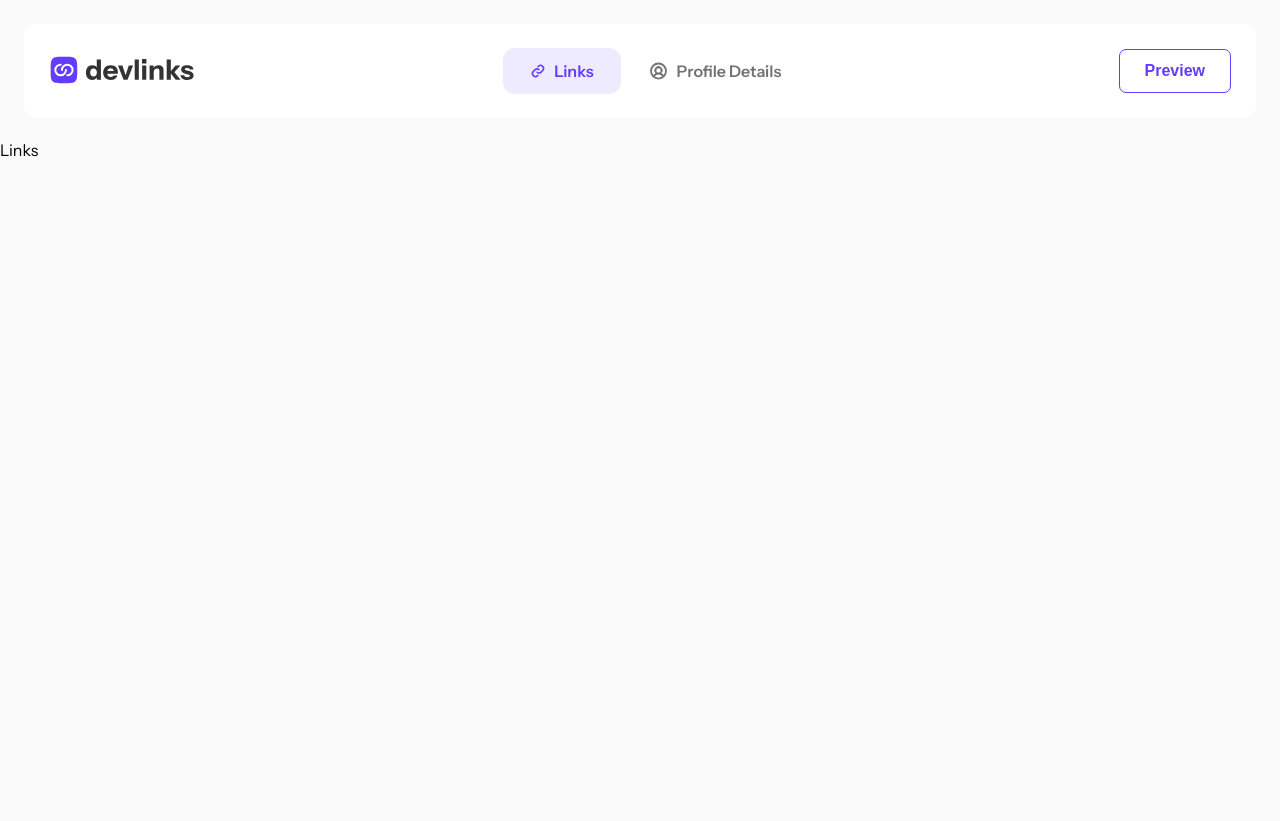
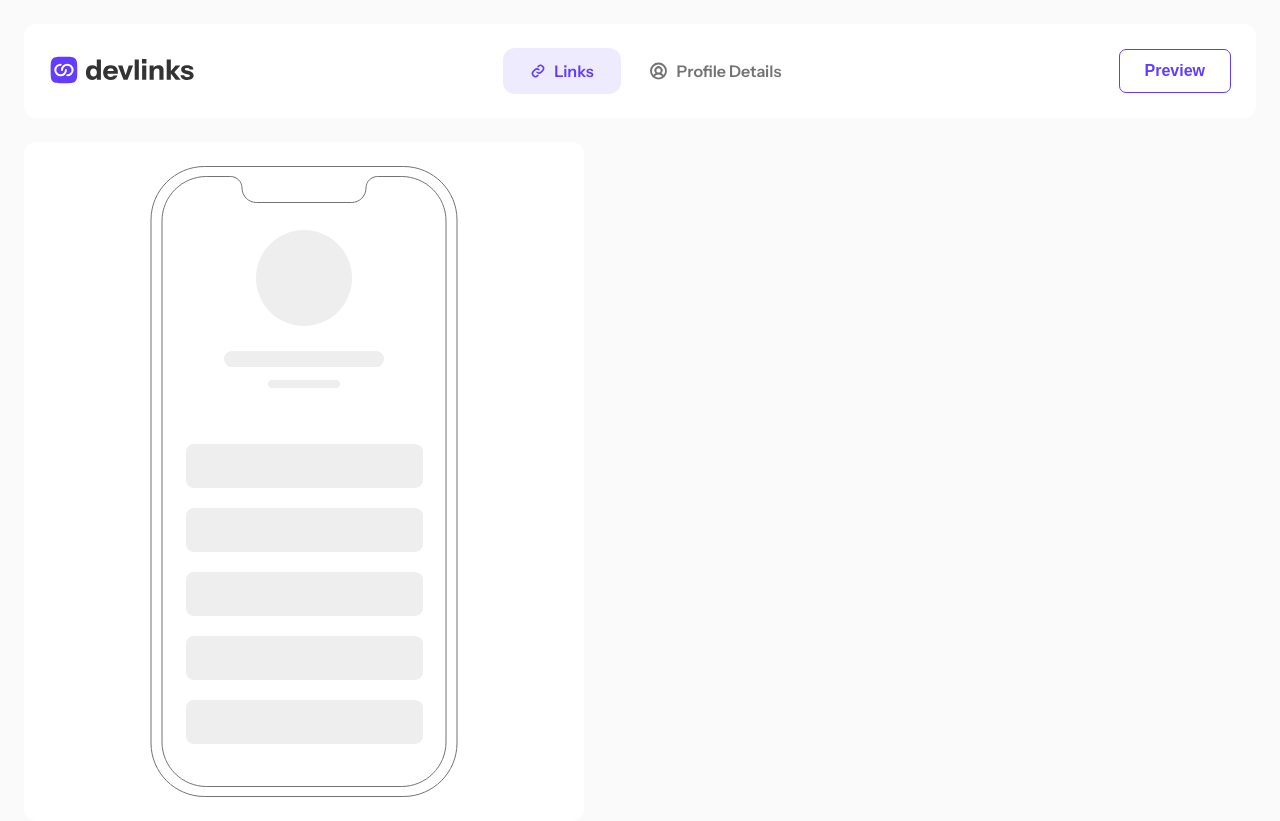
Before and after one commit to SwiichyCode/-FM-devlinks, a Next.js app: page /home/links in a window 1280 px wide. Before the commit the page ends 800 px from the top, so only its background shows below. Built offline with nearby package versions, Linux system fonts and the light colour scheme; sample sign-in values are in the browser's storage.

Commit message:
feat: Implementation of the skeleton preview

```diff
--- a/src/app/(pages)/home/_components/Header/index.tsx
+++ b/src/app/(pages)/home/_components/Header/index.tsx
@@ -1,3 +1,4 @@
+"use client";
 import { useWindowSize } from "usehooks-ts";
 import Logo from "@/app/components/common/Logo";
 import Navigation from "../Navigation";
--- a/src/app/(pages)/home/_components/Navigation/index.tsx
+++ b/src/app/(pages)/home/_components/Navigation/index.tsx
@@ -1,3 +1,4 @@
+"use client";
 import { usePathname } from "next/navigation";
 import { URL } from "@/app/constants/url.constant";
 import LinkIcon from "/public/images/icon-link.svg";
@@ -11,14 +12,14 @@ export default function Navigation() {
     <S.NavigationWrapper>
       <S.NavigationLink
         href={URL.LINKS}
-        className={pathname === URL.LINKS ? "active" : undefined}
+        active={pathname === URL.LINKS ? true : false}
       >
         <LinkIcon />
         <span>Links</span>
       </S.NavigationLink>
       <S.NavigationLink
         href={URL.PROFILE}
-        className={pathname === URL.PROFILE ? "active" : undefined}
+        active={pathname === URL.PROFILE ? true : false}
       >
         <ProfileIcon />
         <span>Profile Details</span>
--- a/src/app/(pages)/home/_components/Navigation/styles.ts
+++ b/src/app/(pages)/home/_components/Navigation/styles.ts
@@ -6,12 +6,15 @@ export const NavigationWrapper = styled.nav`
   ${({ theme }) => theme.mixins.flexAlignCenter};
 `;
 
-export const NavigationLink = styled(Link)`
+export const NavigationLink = styled(Link).withConfig({
+  shouldForwardProp: (prop) => !["active"].includes(prop),
+})<{ active: boolean }>`
   ${({ theme }) => theme.mixins.flexAlignCenter};
   font-size: 1.6rem;
   font-weight: 600;
   line-height: 2.4rem;
-  color: var(--grey);
+  color: ${({ active }) => (active ? "var(--purple)" : "var(--grey)")};
+  background-color: ${({ active }) => (active ? "var(--purple-300)" : "none")};
   border-radius: var(--rounded);
   text-decoration: none;
   padding: 1.1rem 2.7rem;
@@ -22,11 +25,6 @@ export const NavigationLink = styled(Link)`
     color: var(--purple);
   }
 
-  &.active {
-    color: var(--purple);
-    background-color: var(--purple-300);
-  }
-
   @media screen and (max-width: ${breakpoints.tablet}) {
     span {
       display: none;
--- /dev/null
+++ b/src/app/(pages)/home/_components/Preview/index.tsx
@@ -0,0 +1,36 @@
+"use client";
+import { useEffect, useState } from "react";
+import * as S from "./styles";
+
+export default function Preview() {
+  const [isLoading, setIsLoading] = useState(true);
+
+  // Fake loading
+  useEffect(() => {
+    if (isLoading) {
+      setTimeout(() => {
+        setIsLoading(false);
+      }, 4000);
+    }
+  }, []);
+
+  return (
+    <S.PreviewContainer>
+      <S.IllustrationMockup>
+        <S.PreviewResult>
+          <S.PreviewHeader>
+            <S.SkeletonImage isLoading={isLoading} />
+            <S.SkeletonFullName isLoading={isLoading} />
+            <S.SkeletonWebsite isLoading={isLoading} />
+          </S.PreviewHeader>
+
+          <S.PreviewLinks>
+            {[...Array(5)].map((_, index) => (
+              <S.SkeletonLink key={index} isLoading={isLoading} />
+            ))}
+          </S.PreviewLinks>
+        </S.PreviewResult>
+      </S.IllustrationMockup>
+    </S.PreviewContainer>
+  );
+}
--- /dev/null
+++ b/src/app/(pages)/home/_components/Preview/styles.ts
@@ -0,0 +1,84 @@
+import styled from "styled-components";
+
+export const SkeletonAnimation = styled.div.withConfig({
+  shouldForwardProp: (prop) => !["isLoading"].includes(prop),
+})<{ isLoading: boolean }>`
+  background: ${({ isLoading }) =>
+    isLoading
+      ? `linear-gradient(110deg, #ececec 8%, #f5f5f5 18%, #ececec 33%)`
+      : `#eeeeee`};
+  ${({ isLoading }) => isLoading && `animation: 1s shine linear infinite; `};
+  background-size: 200% 100%;
+
+  @keyframes shine {
+    to {
+      background-position-x: -200%;
+    }
+  }
+`;
+
+export const PreviewContainer = styled.div`
+  width: 100%;
+  max-width: calc(56rem - 4.8rem);
+  min-height: 63.1rem;
+  height: calc(100% - 4.8rem);
+  ${({ theme }) => theme.mixins.flexCenter};
+  border-radius: var(--rounded);
+  background-color: var(--white);
+  padding: 2.4rem;
+  box-sizing: content-box;
+`;
+
+export const IllustrationMockup = styled.div`
+  width: 100%;
+  min-height: 63.1rem;
+  ${({ theme }) => theme.mixins.flexColumnCenter};
+  background: url("/images/illustration-phone-mockup.svg") no-repeat center
+    center;
+`;
+
+export const PreviewResult = styled.div`
+  width: 23.7rem;
+  height: 51.4rem;
+  ${({ theme }) => theme.mixins.flexColumnItems};
+  gap: 5.6rem;
+`;
+
+export const PreviewHeader = styled.div`
+  height: 15.8rem;
+  ${({ theme }) => theme.mixins.flexColumnItems};
+  margin-top: 0.5rem;
+`;
+
+export const SkeletonImage = styled(SkeletonAnimation)`
+  width: 9.6rem;
+  height: 9.6rem;
+  border-radius: 50%;
+  margin-bottom: 2.5rem;
+`;
+
+export const SkeletonFullName = styled(SkeletonAnimation)`
+  width: 16rem;
+  height: 1.6rem;
+  border-radius: 10.4rem;
+  margin-bottom: 1.3rem;
+`;
+
+export const SkeletonWebsite = styled(SkeletonAnimation)`
+  width: 7.2rem;
+  height: 0.8rem;
+  border-radius: 10.4rem;
+`;
+
+export const PreviewLinks = styled.ul`
+  ${({ theme }) => theme.mixins.flexColumn};
+  width: 23.7rem;
+  height: 30rem;
+  gap: 2rem;
+`;
+
+export const SkeletonLink = styled(SkeletonAnimation)`
+  width: 100%;
+  height: 4.4rem;
+  border-radius: 0.8rem;
+`;
--- a/src/app/(pages)/home/layout.tsx
+++ b/src/app/(pages)/home/layout.tsx
@@ -8,11 +8,17 @@ type Props = {
 
 const HomeLayoutWrapper = styled.div``;
 
+const MainWrapper = styled.main`
+  width: 100%;
+  height: calc(100vh - 9.4rem - 4.8rem);
+  padding: 0 2.4rem 2.4rem 2.4rem;
+`;
+
 export default function HomeLayout({ children }: Props) {
   return (
     <HomeLayoutWrapper>
       <Header />
-      {children}
+      <MainWrapper>{children}</MainWrapper>
     </HomeLayoutWrapper>
   );
 }
--- a/src/app/(pages)/home/links/page.tsx
+++ b/src/app/(pages)/home/links/page.tsx
@@ -1,3 +1,9 @@
+import Preview from "../_components/Preview";
+
 export default function Links() {
-  return <div>Links</div>;
+  return (
+    <>
+      <Preview />
+    </>
+  );
 }
--- a/src/app/components/common/Logo/index.tsx
+++ b/src/app/components/common/Logo/index.tsx
@@ -14,19 +14,6 @@ const LogoMobileWrapper = styled.div`
 export default function Logo({ size }: Props) {
   return (
     <>
-      {size === "mobile" && (
-        <LogoMobileWrapper>
-          <Link href="/">
-            <Image
-              src="/images/logo-devlinks-mobile.svg"
-              width={32}
-              height={32}
-              alt="logo"
-            />
-          </Link>
-        </LogoMobileWrapper>
-      )}
-
       {size === "small" && (
         <Link href="/">
           <Image
@@ -37,7 +24,6 @@ export default function Logo({ size }: Props) {
           />
         </Link>
       )}
-
       {size === "large" && (
         <Link href="/">
           <Image
```
Also changed, not shown: public/images/illustration-phone-mockup.svg (added).
